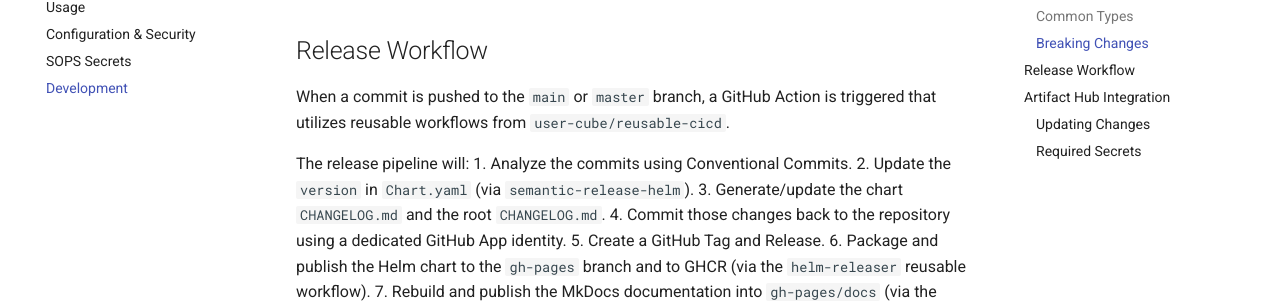
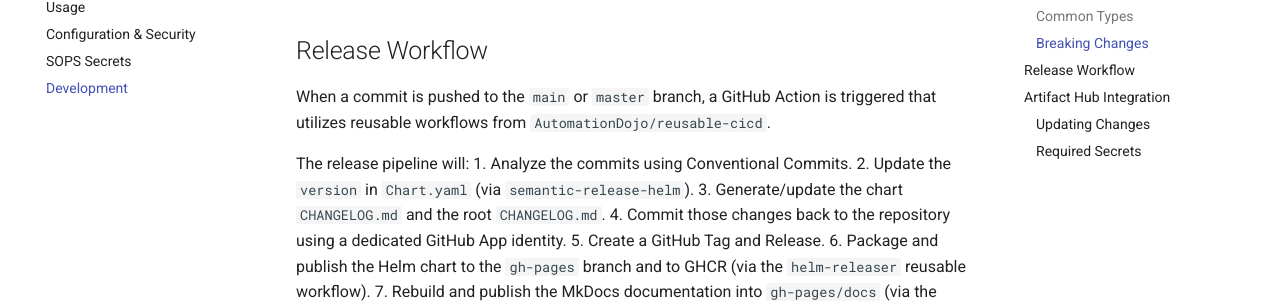
Before and after one commit to user-cube/bitwarden-password-manager-eso, an MkDocs documentation site: the page built from docs/development.md, in a window 1280 px wide and 900 px high, scrolled down 1144 px. Shown: the part 146-453 px from the top of the window. Built offline with MkDocs 1.6.1 and Material for MkDocs 9.7.7, drawn with Linux system fonts in a browser that asks for light colours.

Commit message:
chore: update cicd repo [skip ci]

```diff
--- a/docs/development.md
+++ b/docs/development.md
@@ -44,7 +44,7 @@ feat!: overhaul the secret store configuration
 
 ## Release Workflow
 
-When a commit is pushed to the `main` or `master` branch, a GitHub Action is triggered that utilizes reusable workflows from `user-cube/reusable-cicd`.
+When a commit is pushed to the `main` or `master` branch, a GitHub Action is triggered that utilizes reusable workflows from `AutomationDojo/reusable-cicd`.
 
 The release pipeline will:
 1.  Analyze the commits using Conventional Commits.
```
Also changed, not shown: 4 other files.
